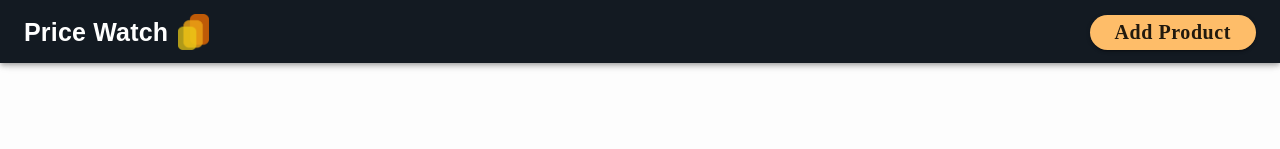
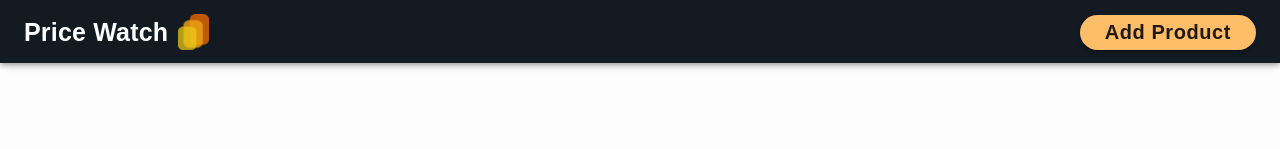
Before and after one commit to AntonKanug/Price-Watch, a React (Create React App) app: page / in a window 1280 px wide. Shown: the top 149 px of the page. Built offline with nearby package versions, Linux system fonts and the light colour scheme.

Commit message:
font update

```diff
--- a/src/Components/Navbar.js
+++ b/src/Components/Navbar.js
@@ -23,7 +23,7 @@ class Navbar extends Component {
                 <div style={{ flexGrow:'1'}}></div>
                 {/* <p style={{ fontFamily:'Avenir, sans-serif', fontWeight:'900', fontSize:'19px', marginTop:'3px', marginRight:'-10px'}} className='text-AppBar'>Add Product</p> */}
               {/* <Add/> */}
-              <Button variant='contained' style={{marginTop:"0px", borderRadius:'100px', background:'#FEBD69', fontFamily:"Avenir", fontWeight:'900', textTransform:'none', fontSize:'20px', padding:'0px 25px 0px 25px', transition: '0.2s'}}
+              <Button variant='contained' style={{marginTop:"0px", borderRadius:'100px', background:'#FEBD69', fontFamily:'Avenir, sans-serif', fontWeight:'900', textTransform:'none', fontSize:'20px', padding:'0px 25px 0px 25px', transition: '0.2s'}}
         // onClick={this.handleEvent.bind(this)}
         onClick={() => this.setState({addProduct:!this.state.addProduct})}>Add Product</Button>
             </Toolbar>
```
